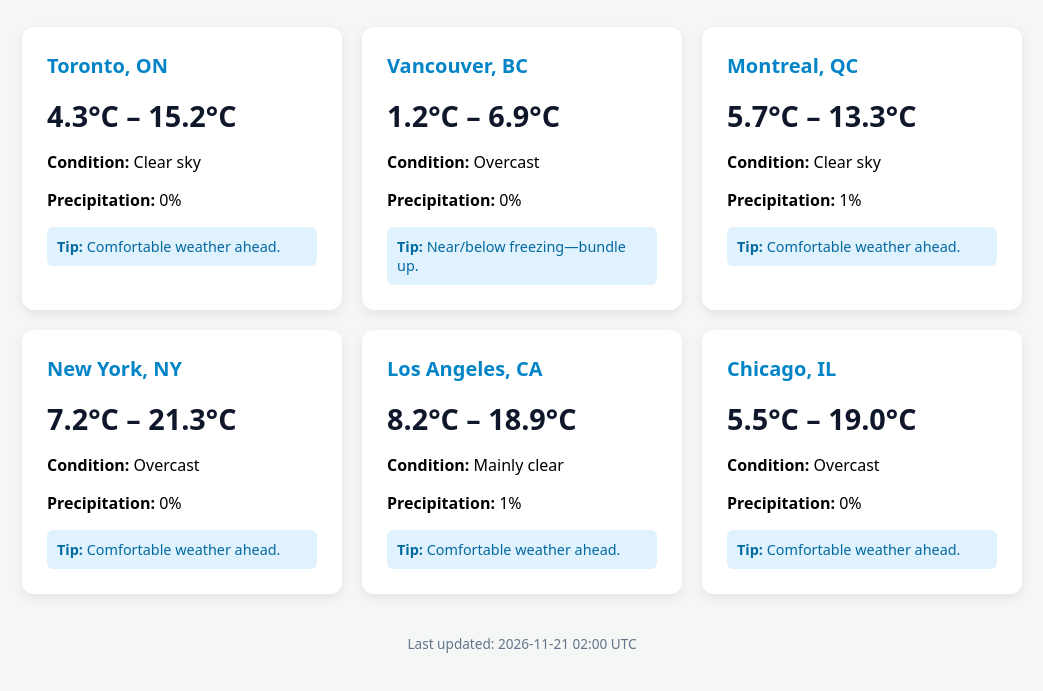
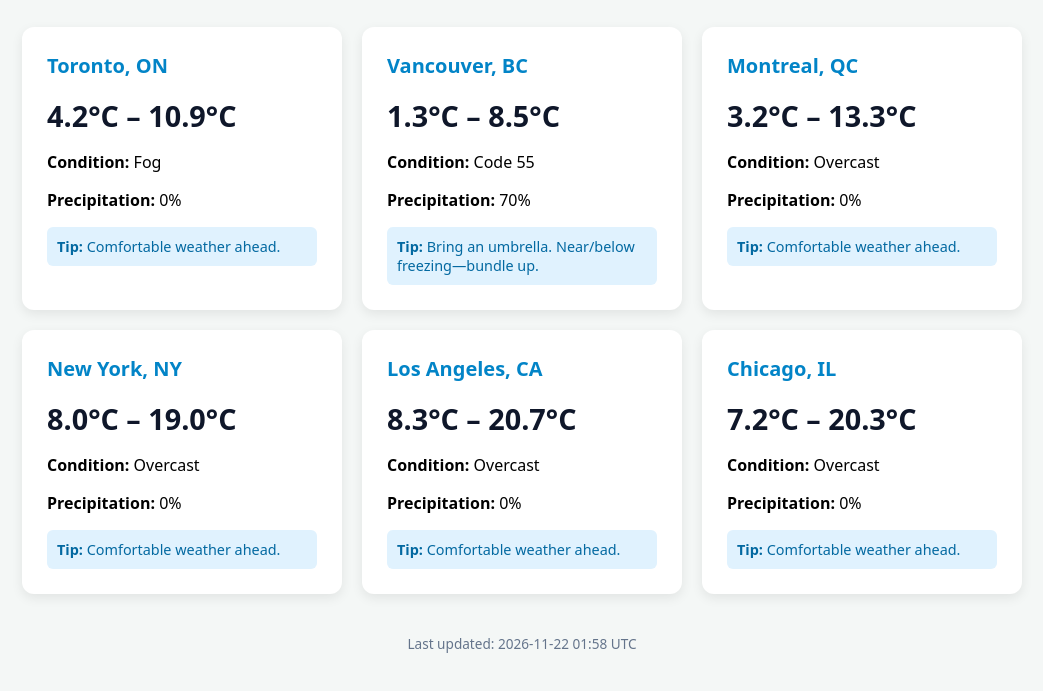
Before and after one commit to cpcsonline-Kol/daily-weather-agent, a plain HTML site: page index.html in a window 1280 px wide. Shown: the part 107-798 px from the top of the page, without its empty margins (118-1161 px from the left). Drawn offline with Linux system fonts and the light colour scheme.

Commit message:
Update daily weather UI

```diff
--- a/index.html
+++ b/index.html
@@ -21,31 +21,31 @@ h1 { text-align: center; color: #1e293b; margin-bottom: 30px; }
 
         <div class="card">
             <h2>Toronto, ON</h2>
-            <div class="temp">4.3°C – 15.2°C</div>
-            <p><strong>Condition:</strong> Clear sky</p>
+            <div class="temp">4.2°C – 10.9°C</div>
+            <p><strong>Condition:</strong> Fog</p>
             <p><strong>Precipitation:</strong> 0%</p>
             <div class="advice"><strong>Tip:</strong> Comfortable weather ahead.</div>
         </div>
 
         <div class="card">
             <h2>Vancouver, BC</h2>
-            <div class="temp">1.2°C – 6.9°C</div>
-            <p><strong>Condition:</strong> Overcast</p>
-            <p><strong>Precipitation:</strong> 0%</p>
-            <div class="advice"><strong>Tip:</strong> Near/below freezing—bundle up.</div>
+            <div class="temp">1.3°C – 8.5°C</div>
+            <p><strong>Condition:</strong> Code 55</p>
+            <p><strong>Precipitation:</strong> 70%</p>
+            <div class="advice"><strong>Tip:</strong> Bring an umbrella. Near/below freezing—bundle up.</div>
         </div>
 
         <div class="card">
             <h2>Montreal, QC</h2>
-            <div class="temp">5.7°C – 13.3°C</div>
-            <p><strong>Condition:</strong> Clear sky</p>
-            <p><strong>Precipitation:</strong> 1%</p>
+            <div class="temp">3.2°C – 13.3°C</div>
+            <p><strong>Condition:</strong> Overcast</p>
+            <p><strong>Precipitation:</strong> 0%</p>
             <div class="advice"><strong>Tip:</strong> Comfortable weather ahead.</div>
         </div>
 
         <div class="card">
             <h2>New York, NY</h2>
-            <div class="temp">7.2°C – 21.3°C</div>
+            <div class="temp">8.0°C – 19.0°C</div>
             <p><strong>Condition:</strong> Overcast</p>
             <p><strong>Precipitation:</strong> 0%</p>
             <div class="advice"><strong>Tip:</strong> Comfortable weather ahead.</div>
@@ -53,21 +53,21 @@ h1 { text-align: center; color: #1e293b; margin-bottom: 30px; }
 
         <div class="card">
             <h2>Los Angeles, CA</h2>
-            <div class="temp">8.2°C – 18.9°C</div>
-            <p><strong>Condition:</strong> Mainly clear</p>
-            <p><strong>Precipitation:</strong> 1%</p>
+            <div class="temp">8.3°C – 20.7°C</div>
+            <p><strong>Condition:</strong> Overcast</p>
+            <p><strong>Precipitation:</strong> 0%</p>
             <div class="advice"><strong>Tip:</strong> Comfortable weather ahead.</div>
         </div>
 
         <div class="card">
             <h2>Chicago, IL</h2>
-            <div class="temp">5.5°C – 19.0°C</div>
+            <div class="temp">7.2°C – 20.3°C</div>
             <p><strong>Condition:</strong> Overcast</p>
             <p><strong>Precipitation:</strong> 0%</p>
             <div class="advice"><strong>Tip:</strong> Comfortable weather ahead.</div>
         </div>
 
 </div>
-<div class="meta">Last updated: 2026-11-21 02:00 UTC</div>
+<div class="meta">Last updated: 2026-11-22 01:58 UTC</div>
 </body>
 </html>
```
